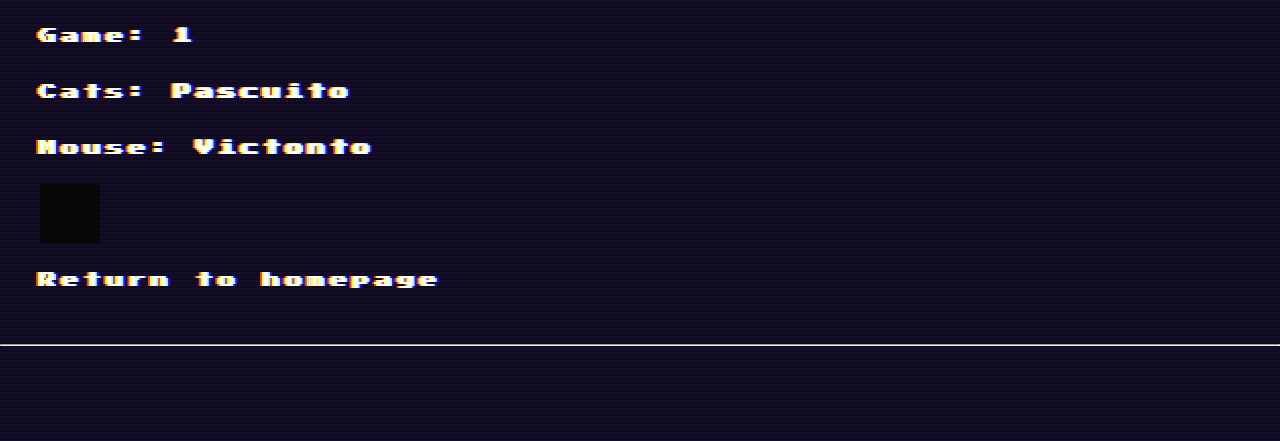
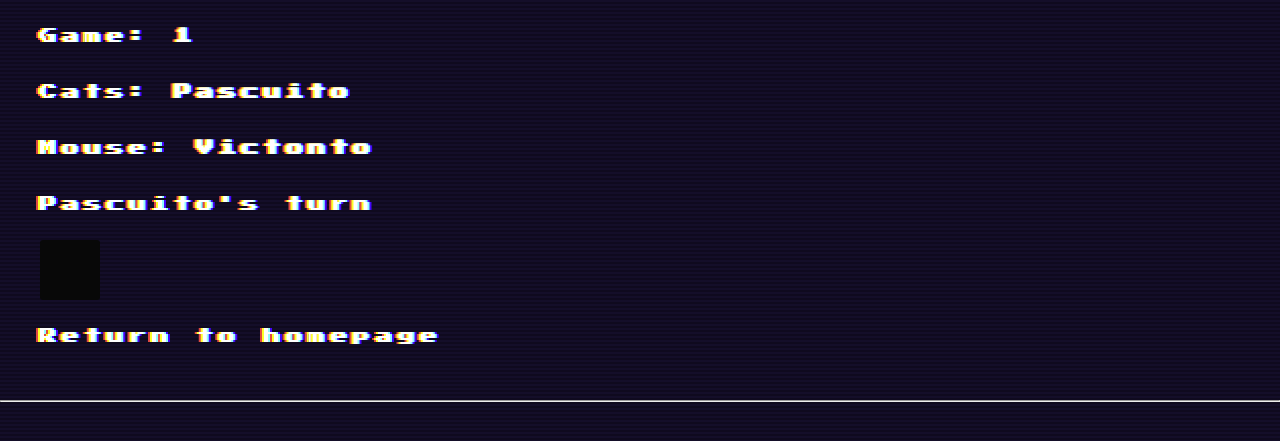
Before and after one commit to XXXPROGRAMACION/psi_1362_2_p4, a Django app: template templates/mouse_cat/game.html in a window 1280 px wide. Shown: the part 158-599 px from the top of the page. Run offline with Django 3.2, Linux system fonts and the light colour scheme; data comes from the database, SQL or seed files in the repository; tables that the repository leaves empty hold one stand-in row (values such as "Sample post"); the template is opened without the code that fills it: values that come from a table or form of the project are taken from there, most other values are stand-ins (such as "Sample title", 1, 10 or a date in 2020).

Commit message:
Indicador de turno y movimiento corregido

```diff
--- a/templates/mouse_cat/game.html
+++ b/templates/mouse_cat/game.html
@@ -9,23 +9,26 @@
         <p>
             Cats: <b>{{ game.cat_user.username }}</b>
             {% if game.cat_user.id == request.user.id %}
-                <blockquote class="cat">
-                    {% if not game.cat_turn %}
-                        Waiting for the mouse...
-                        <a style="margin-left:20px;font-weight:normal" href="{% url 'show_game' %}">Refresh</a>
-                    {% endif %}
-                </blockquote>
             {% endif %}
         </p>
         <p>
             Mouse: <b>{{ game.mouse_user.username }}</b>
             {% if game.mouse_user.id == request.user.id %}
-                <blockquote class="mouse">
+            {% endif %}
+        </p>
+        <p class="turn_indicator">
             {% if game.cat_turn %}
-                        Waiting for the cat...
-                        <a style="margin-left:20px;font-weight:normal" href="{% url 'show_game' %}">Refresh</a>
+                {% if game.cat_user.id == request.user.id %}
+                    Your turn!
+                {% else %}
+                    {{ game.cat_user.username }}'s turn
                 {% endif %}
-                </blockquote>
+            {% else %}
+                {% if game.mouse_user.id == request.user.id %}
+                    Your turn!
+                {% else %}
+                    {{ game.mouse_user.username }}'s turn
+                {% endif %}
             {% endif %}
         </p>
     </form>
@@ -132,6 +135,20 @@
                                 alert("Sadly you've lost the game :(");
                             }
                         }
+
+                        if (cat_turn) {
+                            {% if game.cat_user.id == request.user.id %}
+                                $(".turn_indicator").text("Your turn!");
+                            {% else %}
+                                $(".turn_indicator").text("{{ game.cat_user.username }}'s turn");
+                            {% endif %}
+                        } else {
+                            {% if game.mouse_user.id == request.user.id %}
+                                $(".turn_indicator").text("Your turn!");
+                            {% else %}
+                                $(".turn_indicator").text("{{ game.cat_user.username }}'s turn");
+                            {% endif %}
+                        }
                     }
                 };
                 xhttp.open("POST", "{% url 'move' %}", true);
@@ -158,15 +175,24 @@
                     if (cell_id >= 56) {
                         return;
                     } else if (cell_id%8 == 0) {
+                        if (mouse != cell_id+9 && !cats.includes(cell_id+9)) {
                             $("#cell_"+(cell_id+9)).css("background", "red");
                             cell_target_list.push(cell_id+9);
+                        }
                     } else if ((cell_id+1)%8 == 0) {
+                        if (mouse != cell_id+7 && !cats.includes(cell_id+7)) {
                             $("#cell_"+(cell_id+7)).css("background", "red");
                             cell_target_list.push(cell_id+7);
+                        }
                     } else {
-                        $("#cell_"+(cell_id+7)+", #cell_"+(cell_id+9)).css("background", "red");
+                        if (mouse != cell_id+9 && !cats.includes(cell_id+9)) {
+                            $("#cell_"+(cell_id+9)).css("background", "red");
+                            cell_target_list.push(cell_id+9);
+                        }
+                        if (mouse != cell_id+7 && !cats.includes(cell_id+7)) {
+                            $("#cell_"+(cell_id+7)).css("background", "red");
                             cell_target_list.push(cell_id+7);
-                        cell_target_list.push(cell_id+9);
+                        }
                     }
                 } else if ($("#cell_" + cell_id).text().includes("🐭")) {
                     if (user_is_cat) {
@@ -186,27 +212,45 @@
 
                     if (cell_id < 8) {
                     } else if (cell_id%8 == 0) {
+                        if (!cats.includes(cell_id-7)) {
                             $("#cell_"+(cell_id-7)).css("background", "red");
                             cell_target_list.push(cell_id-7);
+                        }
                     } else if ((cell_id+1)%8 == 0) {
+                        if (!cats.includes(cell_id-9)) {
                             $("#cell_"+(cell_id-9)).css("background", "red");
                             cell_target_list.push(cell_id-9);
+                        }
                     } else {
-                        $("#cell_"+(cell_id-7)+", #cell_"+(cell_id-9)).css("background", "red");
+                        if (!cats.includes(cell_id-7)) {
+                            $("#cell_"+(cell_id-7)).css("background", "red");
                             cell_target_list.push(cell_id-7);
+                        }
+                        if (!cats.includes(cell_id-9)) {
+                            $("#cell_"+(cell_id-9)).css("background", "red");
                             cell_target_list.push(cell_id-9);
+                        }
                     }
                     if (cell_id >= 56) {
                     } else if (cell_id%8 == 0) {
+                        if (!cats.includes(cell_id+9)) {
                             $("#cell_"+(cell_id+9)).css("background", "red");
                             cell_target_list.push(cell_id+9);
+                        }
                     } else if ((cell_id+1)%8 == 0) {
+                        if (!cats.includes(cell_id+7)) {
                             $("#cell_"+(cell_id+7)).css("background", "red");
                             cell_target_list.push(cell_id+7);
+                        }
                     } else {
-                        $("#cell_"+(cell_id+7)+", #cell_"+(cell_id+9)).css("background", "red");
+                        if (!cats.includes(cell_id+9)) {
+                            $("#cell_"+(cell_id+9)).css("background", "red");
+                            cell_target_list.push(cell_id+9);
+                        }
+                        if (!cats.includes(cell_id+7)) {
+                            $("#cell_"+(cell_id+7)).css("background", "red");
                             cell_target_list.push(cell_id+7);
-                        cell_target_list.push(cell_id+9);
+                        }
                     }
 
                 } else {
@@ -254,6 +298,20 @@
                             //alert("Now is your turn!");
                             cat_turn = !cat_turn;
                         }
+
+                        if (cat_turn) {
+                            {% if game.cat_user.id == request.user.id %}
+                                $(".turn_indicator").text("Your turn!");
+                            {% else %}
+                                $(".turn_indicator").text("{{ game.cat_user.username }}'s turn");
+                            {% endif %}
+                        } else {
+                            {% if game.mouse_user.id == request.user.id %}
+                                $(".turn_indicator").text("Your turn!");
+                            {% else %}
+                                $(".turn_indicator").text("{{ game.cat_user.username }}'s turn");
+                            {% endif %}
+                        }
                     }
                 };
                 xhttp.open("POST", "{% url 'get_update' %}", true);
```
Lines whose indentation alone changed are shown as unchanged.
